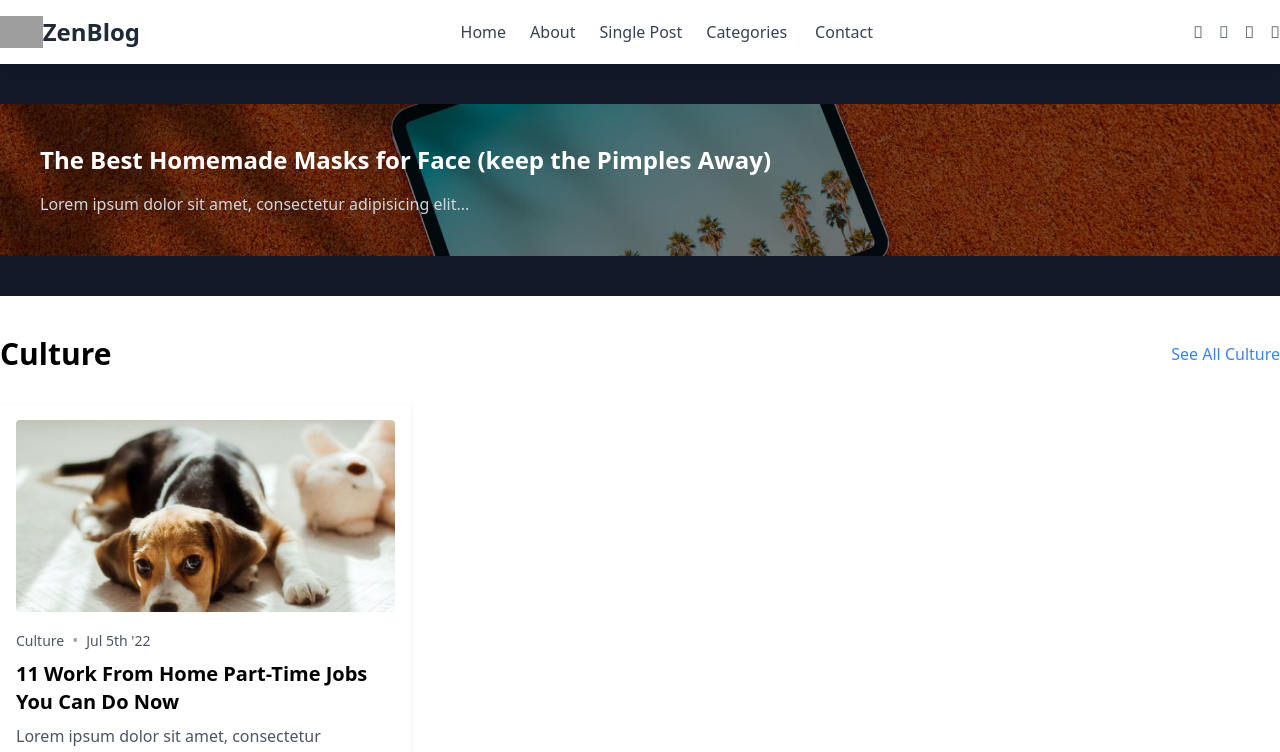
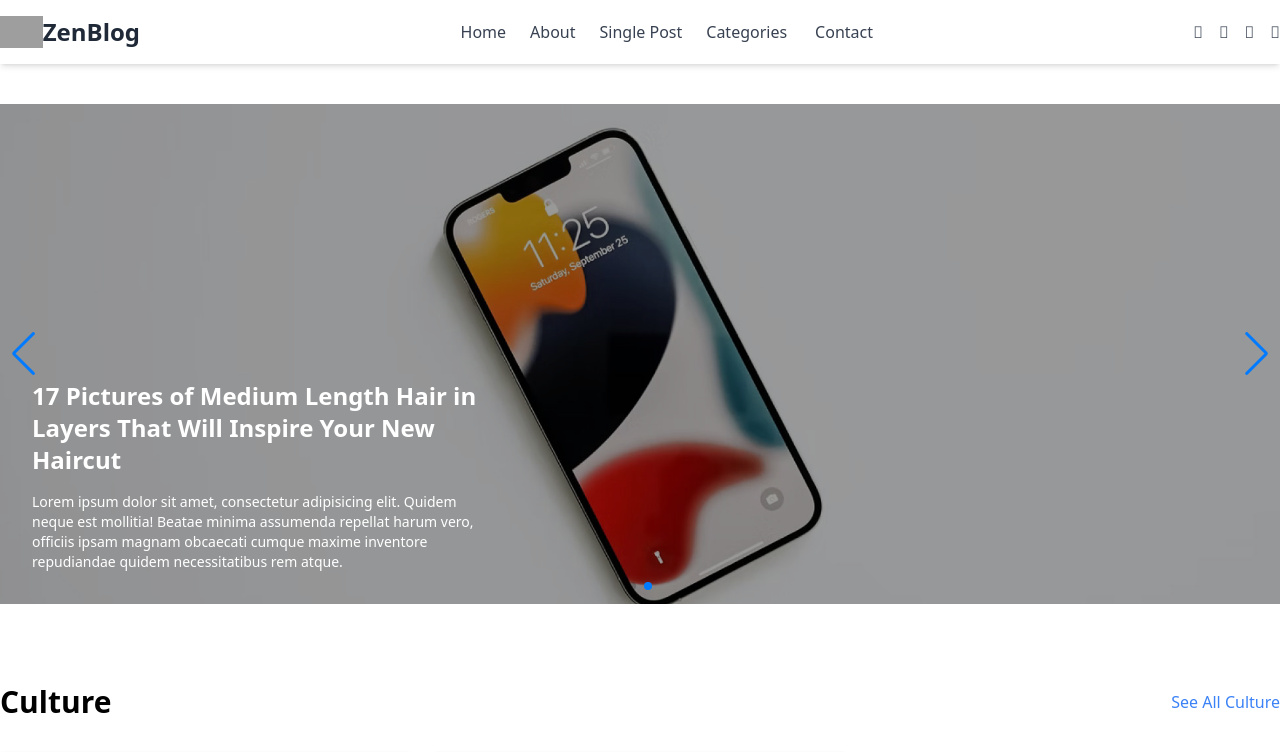
Before and after one commit to Kwon-Bum-Kyu/kbk-react-ts-template, a React (Vite) app: page / in a window 1280 px wide. Shown: the top 752 px of the page. Built offline with nearby package versions, Linux system fonts and the light colour scheme; grey boxes are pictures that could not be loaded.

Commit message:
feat: 루프 애니메이션 활성화 시 오류 수정

```diff
--- a/src/App.css
+++ b/src/App.css
@@ -1,3 +1,11 @@
+:root {
+  --background-color: #ffffff; /* Background color for the entire website, including individual sections */
+  --default-color: #212529; /* Default color used for the majority of the text content across the entire website */
+  --heading-color: #535353; /* Color for headings, subheadings and title throughout the website */
+  --accent-color: #465367; /* Accent color that represents your brand on the website. It's used for buttons, links, and other elements that need to stand out */
+  --surface-color: #ffffff; /* The surface color is used as a background of boxed elements within sections, such as cards, icon boxes, or other elements that require a visual separation from the global background. */
+  --contrast-color: #ffffff; /* Contrast color for text, ensuring readability against backgrounds of accent, heading, or default colors. */
+}
 .bi-twitter::before {
   content: "\f8db";
 }
@@ -16,3 +24,8 @@
 .bi-list::before {
   content: "\f479";
 }
+
+.slider .swiper-button-prev:after,
+.slider .swiper-button-next:after {
+  color: color-mix(in srgb, var(--default-color), transparent 50%);
+}
--- a/src/App.tsx
+++ b/src/App.tsx
@@ -4,6 +4,7 @@ import Footer from "@/components/footer.tsx";
 import Slider from "@/components/silder.tsx";
 import Post from "@/components/post.tsx";
 import postSlide1 from "./assets/img/post-slide-1.jpg";
+import postSlide2 from "./assets/img/post-slide-2.jpg";
 import postLandscape1 from "./assets/img/post-landscape-1.jpg";
 
 function App() {
@@ -11,8 +12,18 @@ function App() {
     {
       title: "The Best Homemade Masks for Face (keep the Pimples Away)",
       description:
-        "Lorem ipsum dolor sit amet, consectetur adipisicing elit...",
+        "Lorem ipsum dolor sit amet, consectetur adipisicing elit. Quidem neque est mollitia!\nBeatae minima assumenda repellat harum vero, officiis ipsam magnam obcaecati cumque\nmaxime inventore repudiandae quidem necessitatibus rem atque.",
       image: postSlide1,
+      link: "#",
+      meta: { date: "Jul 5th '22", category: "Beauty" },
+      author: "Jane Cooper",
+    },
+    {
+      title:
+        "17 Pictures of Medium Length Hair in Layers That Will Inspire Your New Haircut",
+      description:
+        "Lorem ipsum dolor sit amet, consectetur adipisicing elit. Quidem neque est mollitia!\nBeatae minima assumenda repellat harum vero, officiis ipsam magnam obcaecati cumque\nmaxime inventore repudiandae quidem necessitatibus rem atque.",
+      image: postSlide2,
       link: "#",
       meta: { date: "Jul 5th '22", category: "Beauty" },
       author: "Jane Cooper",
@@ -30,7 +41,16 @@ function App() {
       meta: { date: "Jul 5th '22", category: "Culture" },
       author: "Cameron Williamson",
     },
-    // Add more posts here
+    {
+      title:
+        "17 Pictures of Medium Length Hair in Layers That Will Inspire Your New Haircut",
+      description:
+        "Lorem ipsum dolor sit amet, consectetur adipisicing elit. Quidem neque est mollitia! Beatae minima assumenda repellat harum vero, officiis ipsam magnam obcaecati cumque maxime inventore repudiandae quidem necessitatibus rem atque.",
+      image: postLandscape1,
+      link: "#",
+      meta: { date: "Jul 5th '22", category: "Culture" },
+      author: "Cameron Williamson",
+    },
   ];
 
   return (
--- a/src/components/silder.tsx
+++ b/src/components/silder.tsx
@@ -7,39 +7,49 @@ import { Navigation, Pagination, Autoplay } from "swiper/modules";
 
 const Slider: FunctionComponent<SectionProps> = ({ posts }) => {
   return (
-    <section id="slider" className="bg-gray-900 py-10">
-      <div
-        className="container mx-auto"
-        data-aos="fade-up"
-        data-aos-delay="100"
-      >
+    <section
+      id="slider"
+      className="section bg-gray-900 bg-transparent py-10 text-white"
+    >
+      <div className="container mx-auto">
         <Swiper
           modules={[Navigation, Pagination, Autoplay]}
-          loop={true}
+          pagination={{ clickable: true }}
+          autoplay={{
+            delay: 2500,
+            disableOnInteraction: false,
+          }}
+          loop
           speed={600}
-          autoplay={{ delay: 5000 }}
-          slidesPerView="auto"
-          centeredSlides={true}
-          pagination={{ clickable: true }}
+          slidesPerView={1}
+          slidesPerGroup={1}
+          centeredSlides
           navigation={{
             nextEl: ".swiper-button-next",
             prevEl: ".swiper-button-prev",
           }}
+          className="relative"
         >
           {posts.map((post, index) => (
-            <SwiperSlide
-              key={index}
-              style={{ backgroundImage: `url(${post.image})` }}
-              className="bg-cover bg-center"
-            >
-              <div className="bg-black/50 p-10">
-                <h2 className="text-2xl font-bold text-white">
-                  <a href={post.link}>{post.title}</a>
-                </h2>
-                <p className="mt-4 text-gray-300">{post.description}</p>
+            <SwiperSlide key={index}>
+              <div
+                className="relative flex h-[500px] items-end bg-cover bg-center"
+                style={{ backgroundImage: `url(${post.image})` }}
+              >
+                <div className="relative z-10 max-w-lg p-8">
+                  <h2 className="mb-4 text-2xl font-bold">
+                    <a href={post.link} className="hover:underline">
+                      {post.title}
+                    </a>
+                  </h2>
+                  <p className="text-sm">{post.description}</p>
+                </div>
+                <div className="absolute inset-0 bg-black opacity-40"></div>
               </div>
             </SwiperSlide>
           ))}
+          <div className="swiper-button-next"></div>
+          <div className="swiper-button-prev"></div>
         </Swiper>
       </div>
     </section>
--- a/src/types/types.d.ts
+++ b/src/types/types.d.ts
@@ -1,6 +1,6 @@
 type Post = {
   title: string;
-  description: string;
+  description?: string;
   image: string;
   link: string;
   meta: {
```
Also changed, not shown: 1 other file (tests, documents, lock files or other folders).
